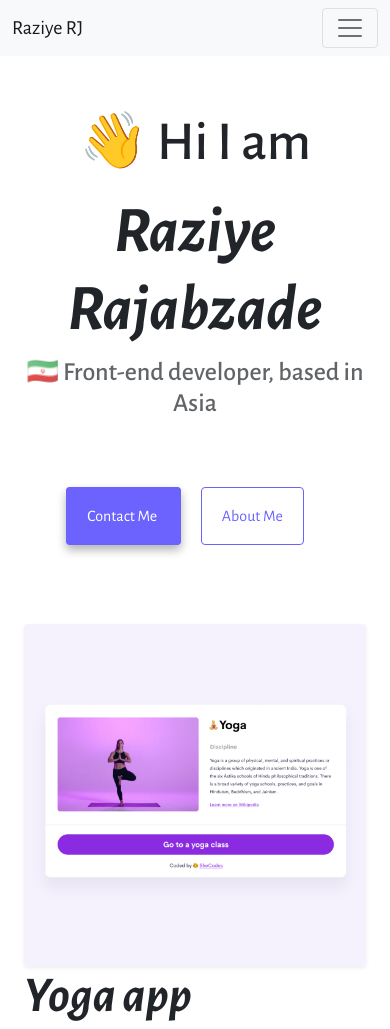
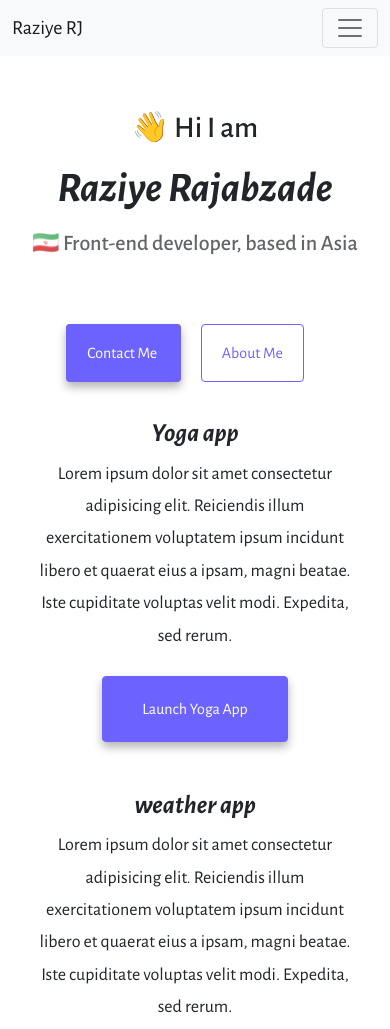
Before and after one commit to Raziyehh/SheCodes-Responsive-Homework, a plain HTML site: page index.html in a window 390 px wide. Shown: the top 1029 px of the page. Drawn offline with nearby package versions, Linux system fonts and the light colour scheme.

Commit message:
Add mobile view

```diff
--- a/index.html
+++ b/index.html
@@ -82,7 +82,7 @@
             <img
               src="images/yoga.png"
               alt="yoga"
-              class="img-fluid rounded shadow-sm"
+              class="img-fluid rounded shadow-sm d-none d-sm-block"
             />
           </div>
           <div class="col-sm-6">
@@ -113,7 +113,7 @@
             <img
               src="images/weather.png"
               alt="weather app"
-              class="img-fluid rounded shadow-sm mt-5"
+              class="img-fluid rounded shadow-sm mt-5 d-none d-sm-block"
             />
           </div>
         </div>
@@ -124,7 +124,7 @@
             <img
               src="images/yogurt.png"
               alt="Yogurt "
-              class="img-fluid rounded shadow-sm mb-3"
+              class="img-fluid rounded shadow-sm mb-3 d-none d-sm-block"
             />
           </div>
           <div class="col-sm-6">
--- a/style.css
+++ b/style.css
@@ -101,3 +101,41 @@ h4 {
 .email-link :hover {
   text-decoration: underline;
 }
+
+@media (max-width: 576px) {
+  h1 {
+    font-size: 42px;
+  }
+  h2 {
+    font-size: 30px;
+  }
+  h3 {
+    font-size: 26px;
+    text-align: var(--text-align);
+  }
+  h4 {
+    font-size: 22px;
+    margin: 2vh 2vw 7vh;
+  }
+
+  .contact-about-section {
+    margin-bottom: -5vh;
+  }
+
+  .yoga-link,
+  .weather-link,
+  .yogurt-link {
+    display: block;
+    text-align: var(--text-align);
+    margin: 0 20vw;
+  }
+
+  .index-paragraph {
+    margin: 0 3vw;
+    text-align: var(--text-align);
+  }
+  .about-paragraph {
+    margin: -2vh 4vw 2vh;
+    text-align: var(--text-align);
+  }
+}
```
Also changed, not shown: about.html (+1 -1 lines).
